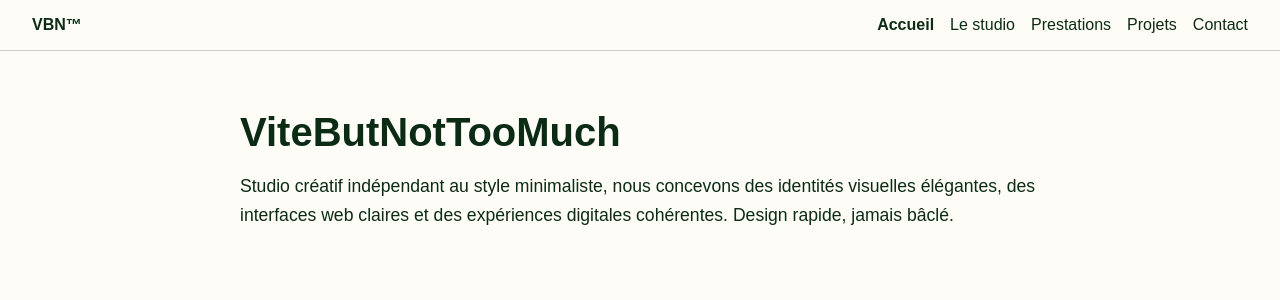
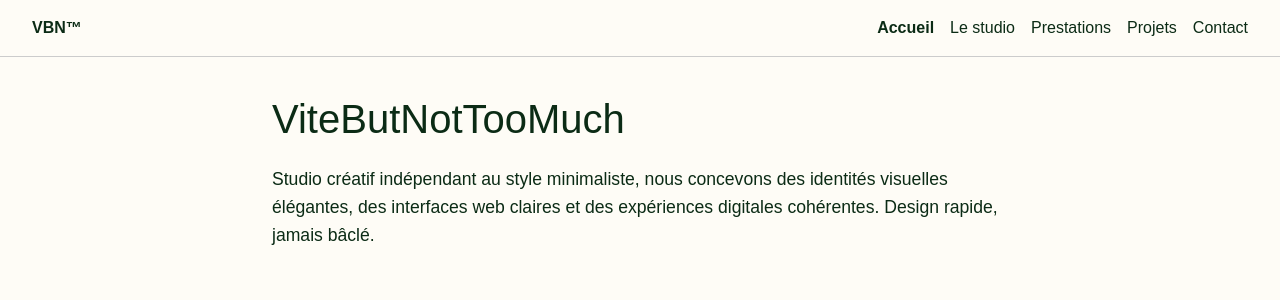
Before and after one commit to Eliasf1912/ViteButNotTooMuch, a React (Vite) app: page / in a window 1280 px wide. Shown: the top 300 px of the page. Built offline with nearby package versions, Linux system fonts and the light colour scheme; the HTML template or start-up script is replaced by a standard one.

Commit message:
Ajout de tailwindcss

```diff
--- a/package.json
+++ b/package.json
@@ -10,10 +10,13 @@
     "preview": "vite preview"
   },
   "dependencies": {
+    "@tailwindcss/postcss": "^4.1.8",
+    "postcss": "^8.5.4",
     "react": "^19.1.0",
     "react-dom": "^19.1.0",
     "react-helmet": "^6.1.0",
-    "react-router-dom": "^7.6.0"
+    "react-router-dom": "^7.6.0",
+    "tailwindcss": "^4.1.8"
   },
   "devDependencies": {
     "@eslint/js": "^9.25.0",
--- /dev/null
+++ b/postcss.config.mjs
@@ -0,0 +1,6 @@
+const config = {
+	plugins: {
+		"@tailwindcss/postcss": {},
+	},
+};
+export default config;
--- a/src/components/Navbar.jsx
+++ b/src/components/Navbar.jsx
@@ -1,15 +1,19 @@
-import { NavLink } from 'react-router-dom';
+import { NavLink } from "react-router-dom";
 
 export default function Navbar() {
 	return (
 		<nav>
-      <div><strong>VBN™</strong></div>
 			<div>
-        <NavLink to="/" end>Accueil</NavLink>
-        <NavLink to="/studio">Le studio</NavLink>
-        <NavLink to="/prestations">Prestations</NavLink>
-        <NavLink to="/projets">Projets</NavLink>
-        <NavLink to="/contact">Contact</NavLink>
+				<strong>VBN™</strong>
+			</div>
+			<div>
+				<NavLink to='/' end>
+					Accueil
+				</NavLink>
+				<NavLink to='/studio'>Le studio</NavLink>
+				<NavLink to='/prestations'>Prestations</NavLink>
+				<NavLink to='/projets'>Projets</NavLink>
+				<NavLink to='/contact'>Contact</NavLink>
 			</div>
 		</nav>
 	);
--- a/src/index.css
+++ b/src/index.css
@@ -1,3 +1,5 @@
+@import "tailwindcss";
+
 body {
 	margin: 0;
 	padding: 0;
```
Also changed, not shown: 1 other file (tests, documents, lock files or other folders). Lines whose indentation alone changed are shown as unchanged.
